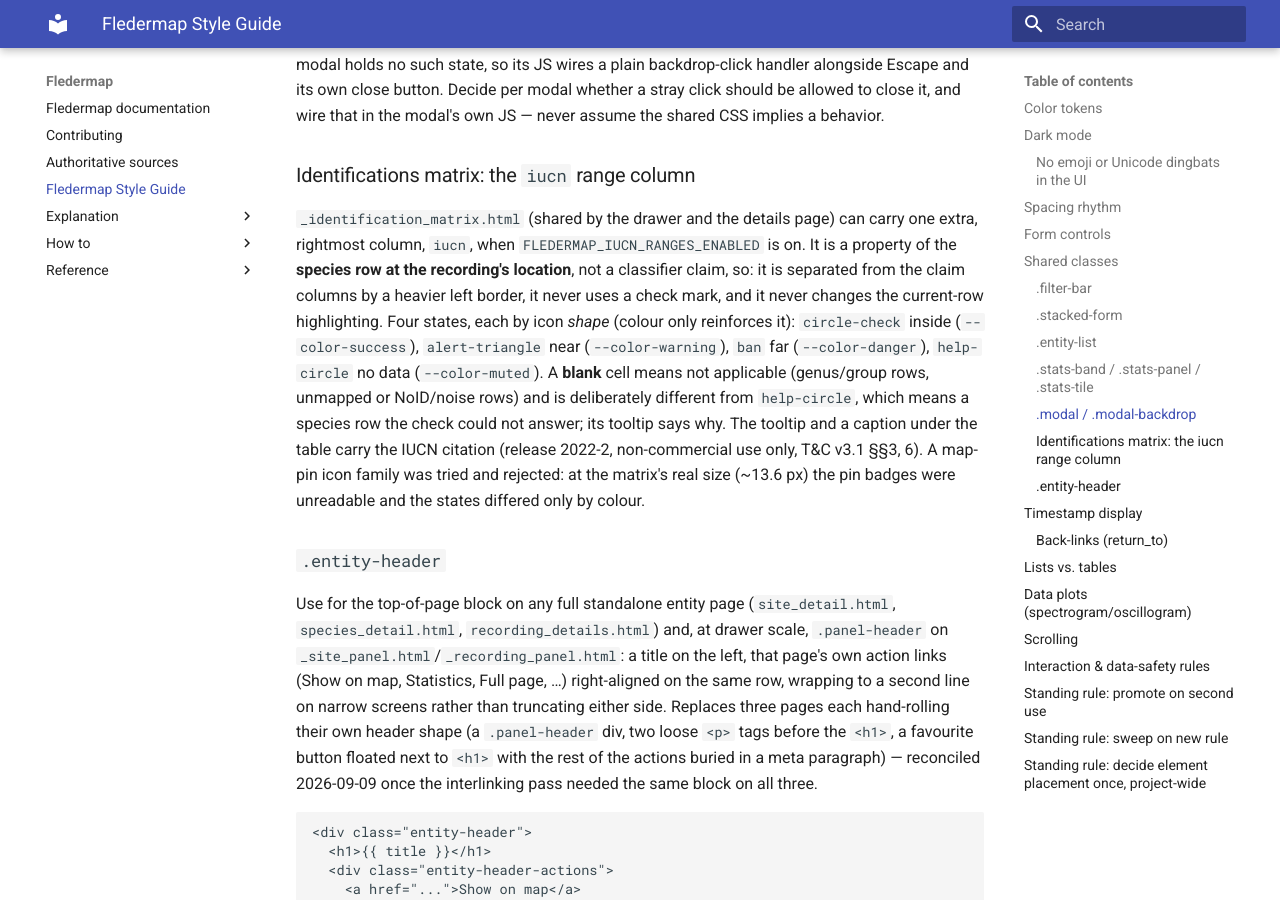
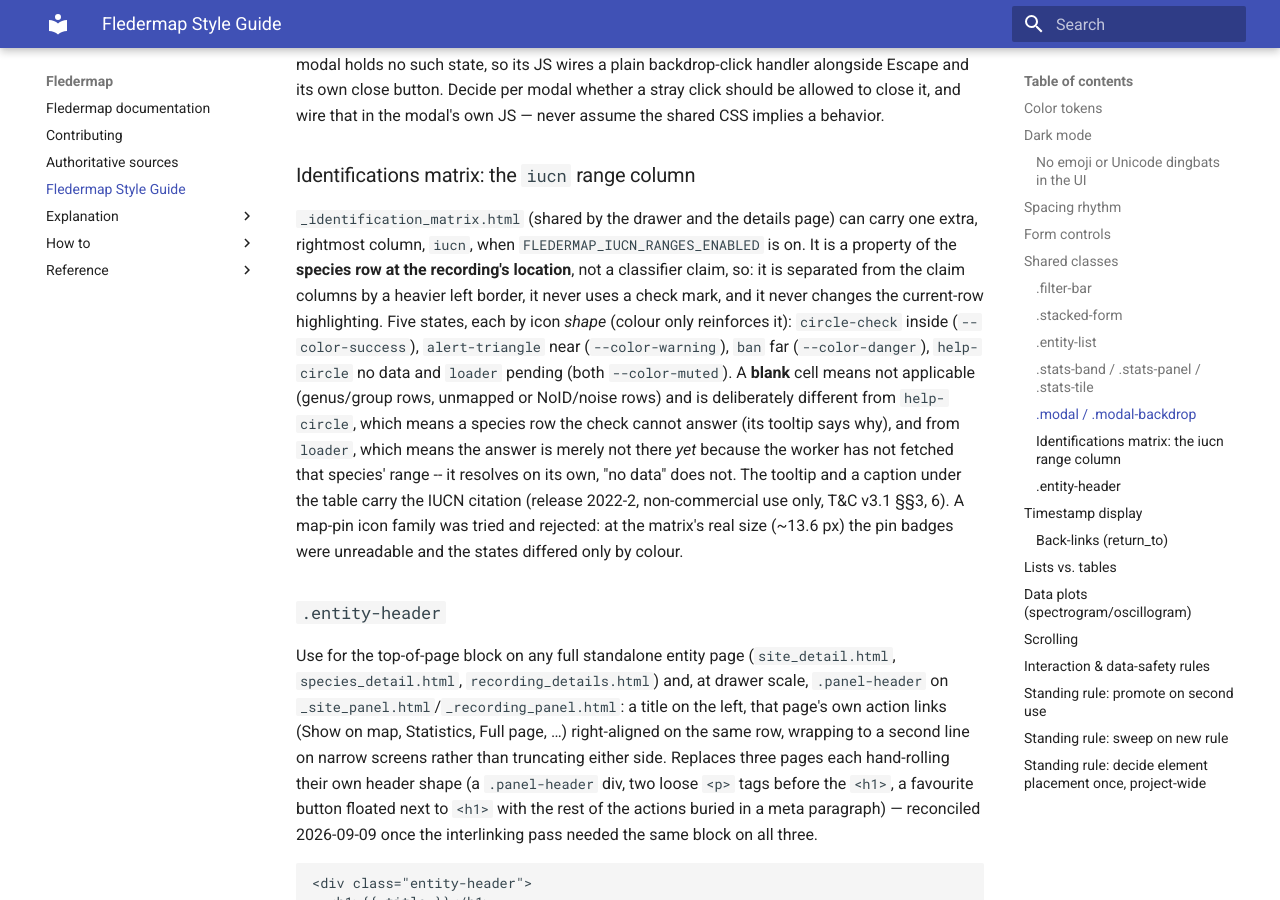
Before and after one commit to bytehexe/fledermap, an MkDocs documentation site: the page built from docs/style-guide.md, in a window 1280 px wide and 900 px high, scrolled down 6196 px. Built offline with MkDocs 1.6.1 and Material for MkDocs 9.7.7, drawn with Linux system fonts in a browser that asks for light colours.

Commit message:
feat: show a loader icon for IUCN ranges not fetched yet
Co-Authored-By: Claude Sonnet 5.5 <noreply@anthropic.com>

```diff
--- a/docs/style-guide.md
+++ b/docs/style-guide.md
@@ -241,11 +241,13 @@ that in the modal's own JS — never assume the shared CSS implies a behavior.
 rightmost column, `iucn`, when `FLEDERMAP_IUCN_RANGES_ENABLED` is on. It is a property of the
 **species row at the recording's location**, not a classifier claim, so: it is separated from the
 claim columns by a heavier left border, it never uses a check mark, and it never changes the
-current-row highlighting. Four states, each by icon *shape* (colour only reinforces it):
+current-row highlighting. Five states, each by icon *shape* (colour only reinforces it):
 `circle-check` inside (`--color-success`), `alert-triangle` near (`--color-warning`), `ban` far
-(`--color-danger`), `help-circle` no data (`--color-muted`). A **blank** cell means not
-applicable (genus/group rows, unmapped or NoID/noise rows) and is deliberately different from
-`help-circle`, which means a species row the check could not answer; its tooltip says why. The
+(`--color-danger`), `help-circle` no data and `loader` pending (both `--color-muted`). A **blank**
+cell means not applicable (genus/group rows, unmapped or NoID/noise rows) and is deliberately
+different from `help-circle`, which means a species row the check cannot answer (its tooltip says
+why), and from `loader`, which means the answer is merely not there *yet* because the worker has
+not fetched that species' range -- it resolves on its own, "no data" does not. The
 tooltip and a caption under the table carry the IUCN citation (release 2022-2, non-commercial
 use only, T&C v3.1 §§3, 6). A map-pin icon family was tried and rejected: at the matrix's real
 size (~13.6 px) the pin badges were unreadable and the states differed only by colour.
--- a/src/fledermap/web/static/app.css
+++ b/src/fledermap/web/static/app.css
@@ -688,6 +688,7 @@ button:disabled { cursor: default; opacity: 0.5; }
 .identification-cell.range-near .icon { color: var(--color-warning); }
 .identification-cell.range-far .icon { color: var(--color-danger); }
 .identification-cell.range-no_data .icon { color: var(--color-muted); }
+.identification-cell.range-pending .icon { color: var(--color-muted); }
 .range-caption { font-size: 0.75rem; margin: 0.3rem 0 0; }
 
 .session-detail-columns { display: flex; gap: 1rem; margin: 1rem 0; flex-wrap: wrap; }
--- a/src/fledermap/web/templates/_identification_matrix.html
+++ b/src/fledermap/web/templates/_identification_matrix.html
@@ -15,12 +15,14 @@
    The optional `iucn` column (services/iucn_ranges.py's `attach_ranges`) is a species-row
    property at the recording's location, not a classifier claim, so it is visually separated
    and never uses a check mark. A blank cell there means "not applicable" (genus/group or
-   unmapped rows); a help-circle means a species row the check could not answer. #}
+   unmapped rows); a help-circle means a species row the check cannot answer, a loader one
+   whose range the worker has not fetched yet. #}
 {% set range_icons = {
   "inside": "circle-check",
   "near": "alert-triangle",
   "far": "ban",
   "no_data": "help-circle",
+  "pending": "loader",
 } %}
 <table class="identification-matrix">
   <thead>
```
Also changed, not shown: docs/superpowers/specs/2026-10-04-fledermap-iucn-range-check-design.md (+10 -5 lines), 6 other files.
